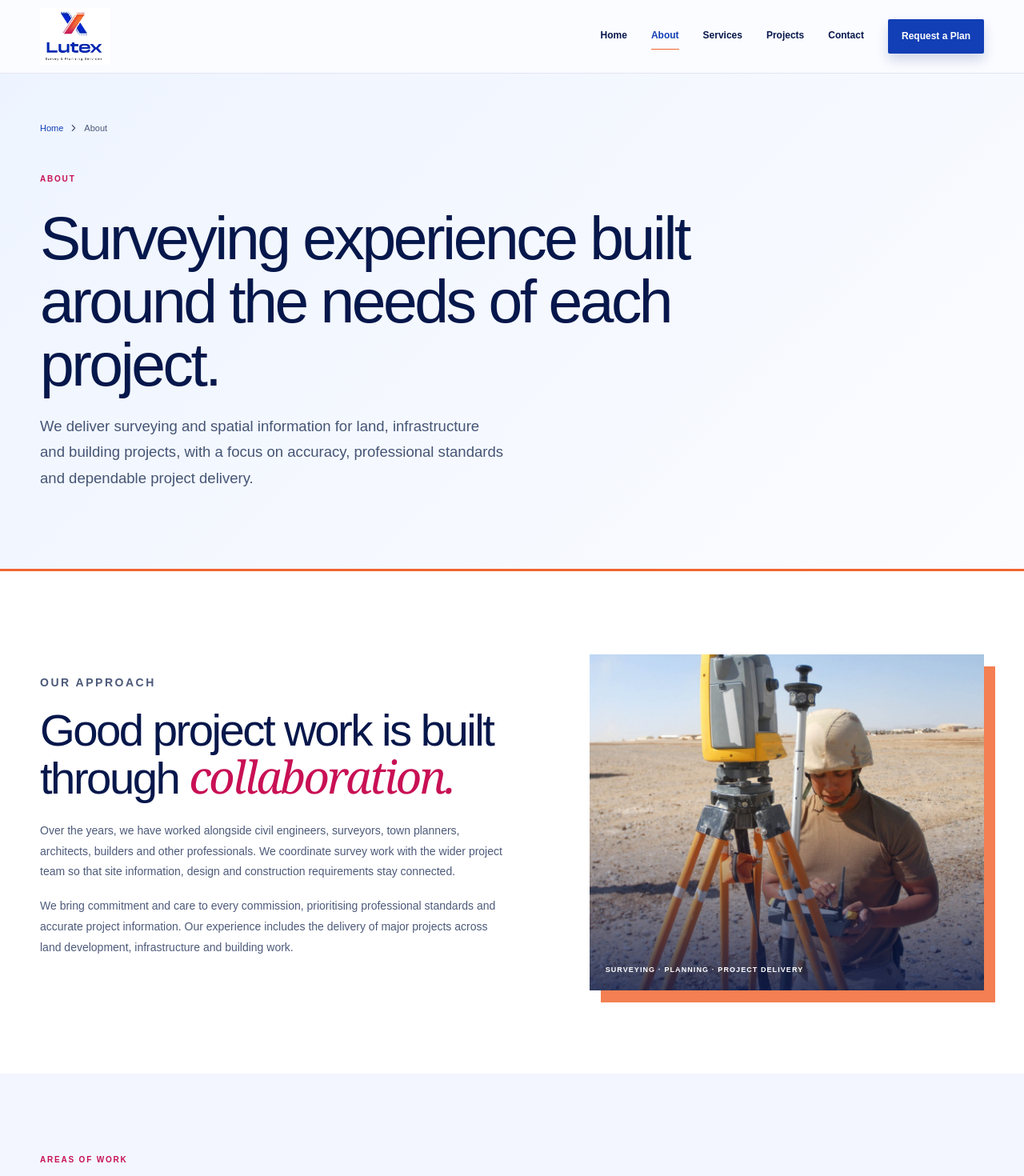
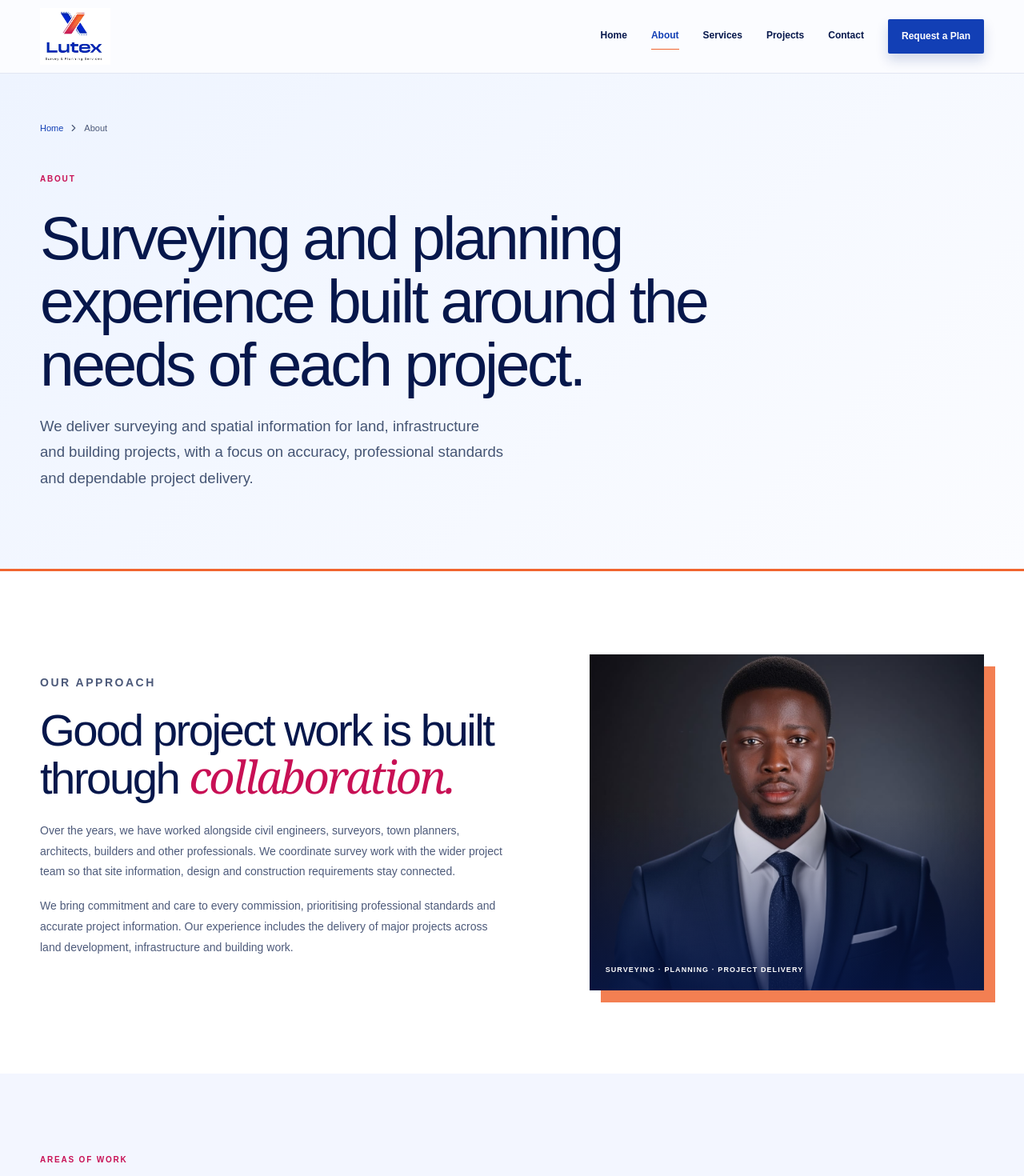
Before and after one commit to Exicutive/OSurvey, a Next.js app: page /about in a window 1280 px wide. Shown: the top 1470 px of the page at 80% size. Built offline with nearby package versions, Linux system fonts and the light colour scheme; no server answers.

Commit message:
Replaced the about page image

```diff
--- a/app/about/page.tsx
+++ b/app/about/page.tsx
@@ -29,7 +29,7 @@ export default function AboutPage() {
       <StructuredData data={jsonLd("person")} />
       <PageHero
         eyebrow="About"
-        title="Surveying experience built around the needs of each project."
+        title="Surveying and planning experience built around the needs of each project."
         intro="We deliver surveying and spatial information for land, infrastructure and building projects, with a focus on accuracy, professional standards and dependable project delivery."
       />
 
@@ -43,8 +43,8 @@ export default function AboutPage() {
           </div>
           <div className={styles.profileVisual}>
             <Image
-              src="/images/topographic-survey-total-station.jpg"
-              alt="Survey equipment used to record site measurements"
+              src="/images/about-profile.jpg"
+              alt="Surveying professional in the field"
               fill
               sizes="(max-width: 800px) 100vw, 45vw"
             />
```
Also changed, not shown: public/images/about-profile.jpg (added).
